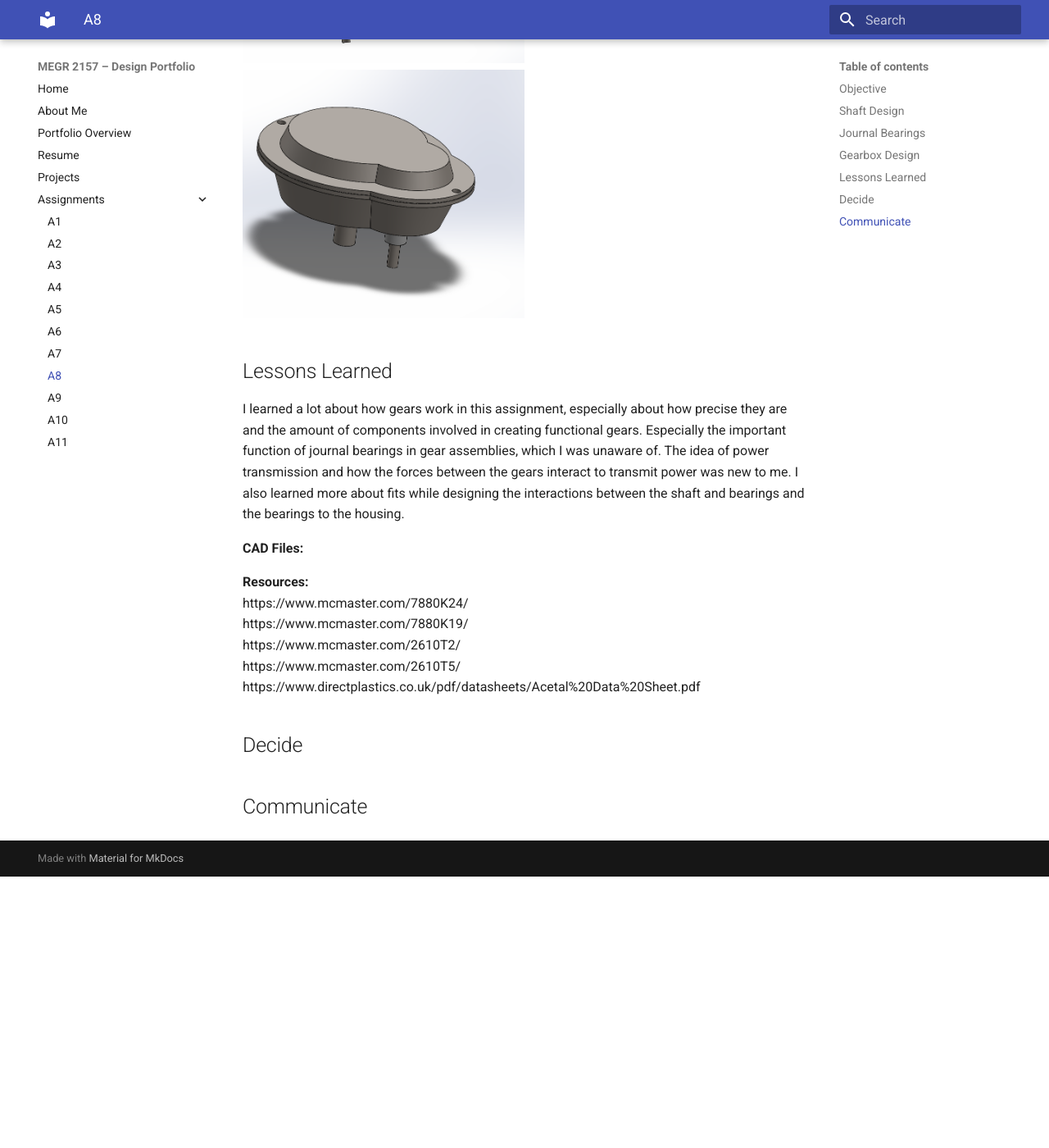
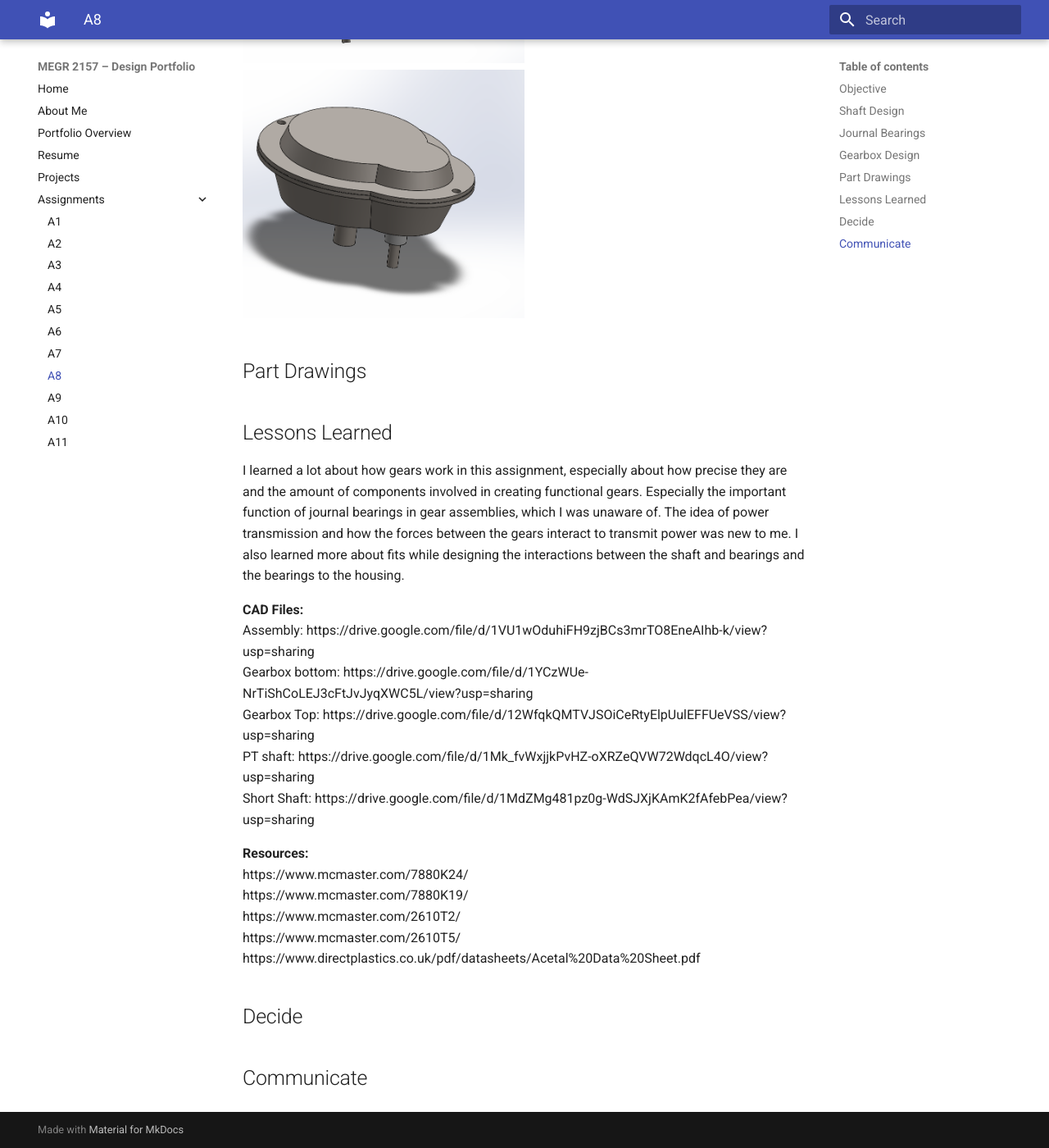
Before and after one commit to jwelch37/megr2156-portfolio, an MkDocs documentation site: the page built from docs/assignments/A08/index.md, in a window 1280 px wide and 1400 px high, scrolled down 8462 px. Shown: the whole window at 82% size. Built offline with MkDocs 1.6.1 and Material for MkDocs 9.7.7, drawn with Linux system fonts in a browser that asks for light colours; before the commit the page ends 9531 px from its top, so only the background shows below that.

Commit message:
Update index.md

```diff
--- a/docs/assignments/A08/index.md
+++ b/docs/assignments/A08/index.md
@@ -116,12 +116,22 @@ I created an assembly of the shafts which I modeled in the same ASTM A36 Steel,
 <img src="assembly_gears.png" width="50%" alt="Description of image"> <img src="assembly_side.png" width="50%" alt="Description of image">
 <img src="final_assembly.png" width="50%" alt="Description of image">
 
+## Part Drawings
+
+
 
 ## Lessons Learned
 
 I learned a lot about how gears work in this assignment, especially about how precise they are and the amount of components involved in creating functional gears. Especially the important function of journal bearings in gear assemblies, which I was unaware of. The idea of power transmission and how the forces between the gears interact to transmit power was new to me. I also learned more about fits while designing the interactions between the shaft and bearings and the bearings to the housing.
 
 **CAD Files:**
+Assembly: https://drive.google.com/file/d/1VU1wOduhiFH9zjBCs3mrTO8EneAIhb-k/view?usp=sharing
+Gearbox bottom: https://drive.google.com/file/d/1YCzWUe-NrTiShCoLEJ3cFtJvJyqXWC5L/view?usp=sharing
+Gearbox Top: https://drive.google.com/file/d/12WfqkQMTVJSOiCeRtyElpUulEFFUeVSS/view?usp=sharing
+PT shaft: https://drive.google.com/file/d/1Mk_fvWxjjkPvHZ-oXRZeQVW72WdqcL4O/view?usp=sharing
+Short Shaft: https://drive.google.com/file/d/1MdZMg481pz0g-WdSJXjKAmK2fAfebPea/view?usp=sharing
+
+
 
 
 
```
